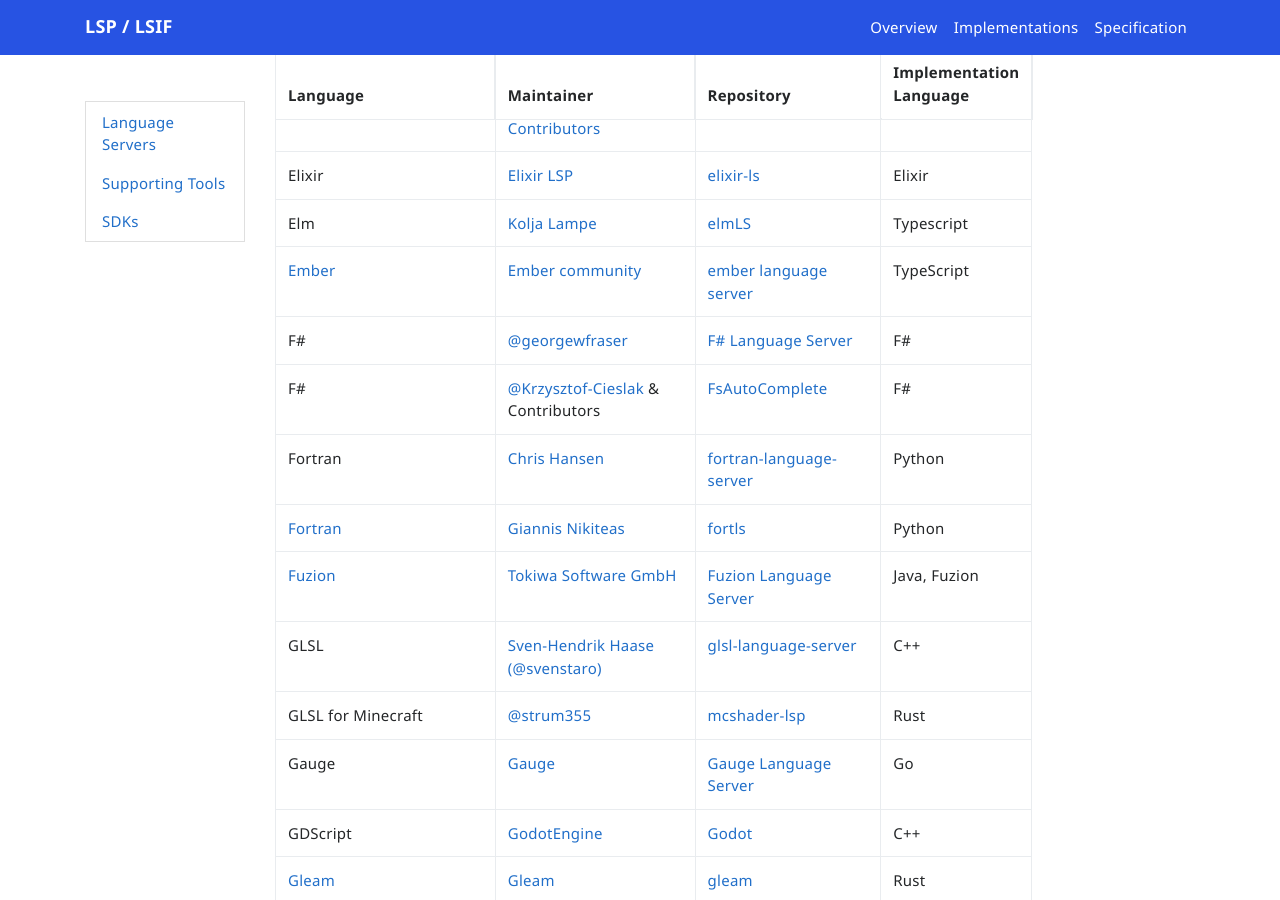
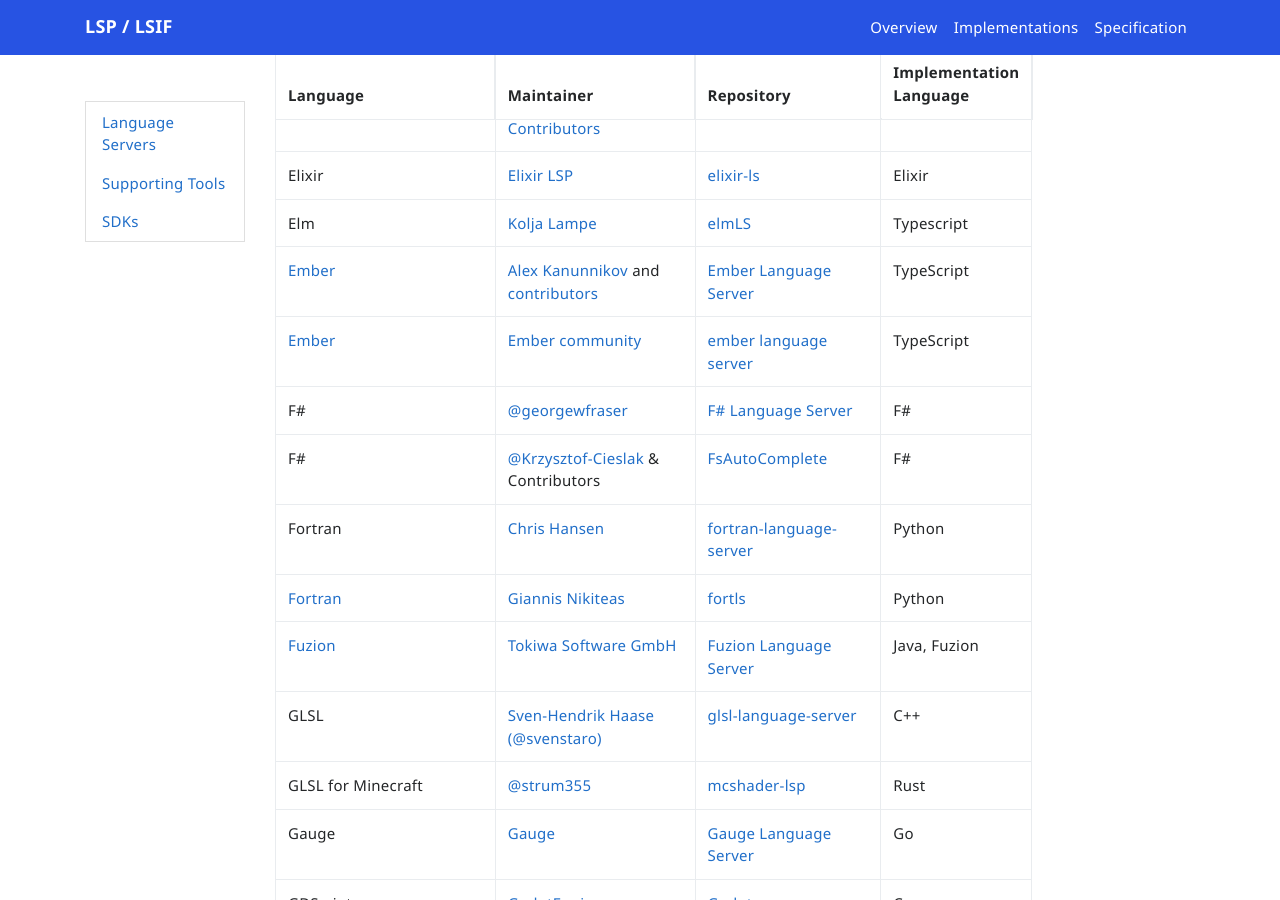
Before and after one commit to microsoft/language-server-protocol, a Jekyll site: the page built from _implementors/servers.md, in a window 1280 px wide and 900 px high, scrolled down 3077 px. Built offline with Jekyll 4.4.1, drawn with Linux system fonts in a browser that asks for light colours; nearby versions of some CDN libraries; comment, search, counter and statistics services are not loaded.

Commit message:
Add Ember language server (#1735)
Add second ELS

```diff
--- a/_implementors/servers.md
+++ b/_implementors/servers.md
@@ -63,6 +63,7 @@
 | [Erlang](https://www.erlang.org) | [Roberto Aloi](https://github.com/robertoaloi) and [Contributors](https://github.com/erlang-ls/erlang_ls/graphs/contributors) | [erlang_ls](https://github.com/erlang-ls/erlang_ls) | Erlang |
 | Elixir| [Elixir LSP](https://github.com/elixir-lsp) | [elixir-ls](https://github.com/elixir-lsp/elixir-ls) | Elixir |
 | Elm| [Kolja Lampe](https://github.com/razzeee) | [elmLS](https://github.com/elm-tooling/elm-language-server) | Typescript |
+| [Ember](https://emberjs.com/) | [Alex Kanunnikov](https://github.com/lifeart) and [contributors](https://github.com/lifeart/ember-language-server/graphs/contributors) | [Ember Language Server](https://github.com/lifeart/ember-language-server) | TypeScript |
 | [Ember](https://ember-cli.com/) | [Ember community](https://github.com/emberwatch) | [ember language server](https://github.com/emberwatch/ember-language-server) | TypeScript |
 | F# | [@georgewfraser](https://github.com/georgewfraser) | [F# Language Server](https://github.com/georgewfraser/fsharp-language-server) | F# |
 | F# | [@Krzysztof-Cieslak](https://github.com/Krzysztof-Cieslak) & Contributors | [FsAutoComplete](https://github.com/fsharp/FsAutoComplete) | F# |
```
